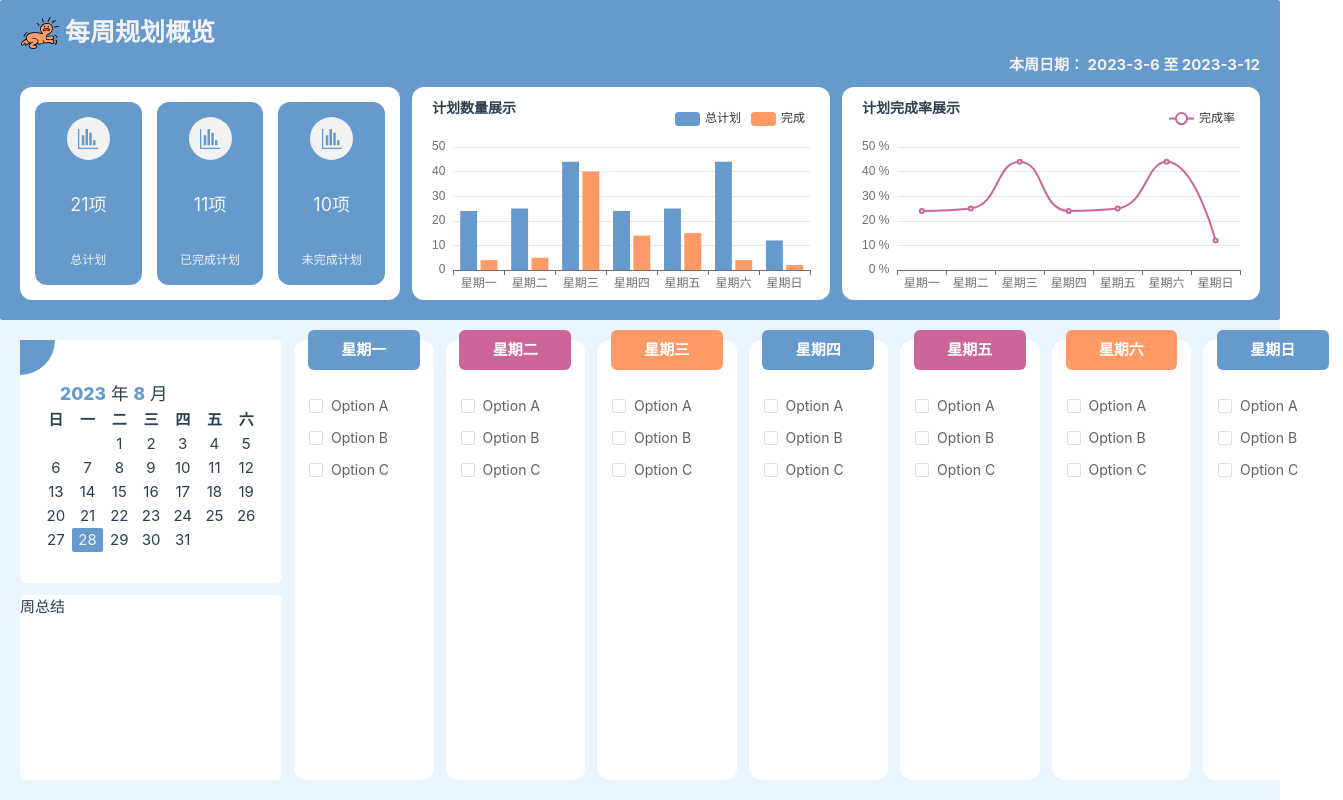
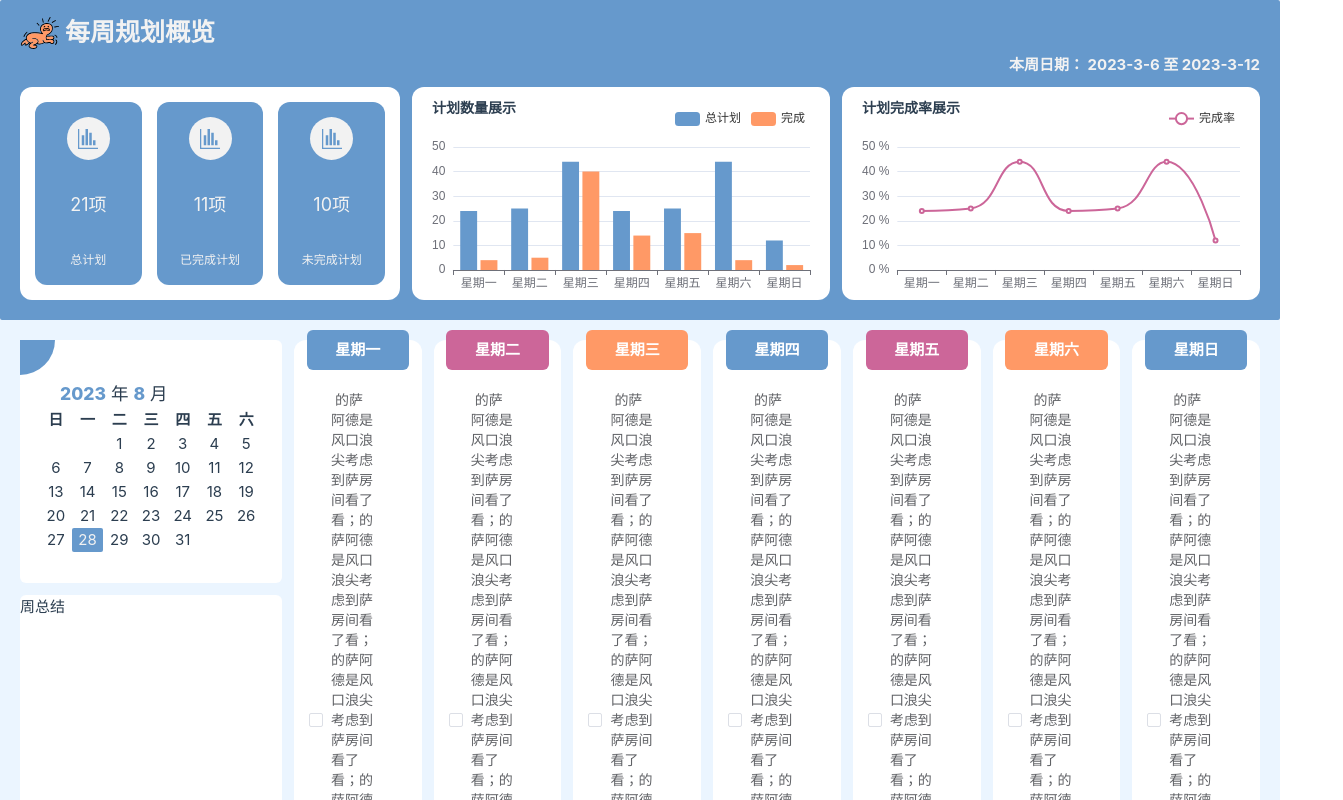
Before and after one commit to LuGuanzong/selection_web, a Vue app: page /plan in a window 1280 px wide. Shown: the top 800 px of the page, 1343 px wide, since content can reach past the window. Built offline with nearby package versions, Linux system fonts and the light colour scheme.

Commit message:
完成checkbox样式

```diff
--- a/index.html
+++ b/index.html
@@ -4,7 +4,7 @@
     <meta charset="UTF-8">
     <link rel="icon" href="/favicon.ico">
     <meta name="viewport" content="width=device-width, initial-scale=1.0">
-    <title>上帝不公，老子硬冲~</title>
+    <title>繁花落尽三千</title>
   </head>
   <body>
     <div id="app"></div>
--- a/src/views/plan/detail/day.vue
+++ b/src/views/plan/detail/day.vue
@@ -31,9 +31,13 @@ const changeCheck = (val: string[]) => {
   <div class="day-content">
     <div :style="{'background': color}" class="day-name">{{ label }}</div>
     <el-checkbox-group v-model="myChangeCheck" @change="changeCheck">
-      <el-checkbox label="Option A" />
-      <el-checkbox label="Option B" />
-      <el-checkbox label="Option C" />
+        <div class="checkboxes">
+            <el-checkbox label="Option A你好吗你好吗你好吗">
+              的萨阿德是风口浪尖考虑到萨房间看了看；的萨阿德是风口浪尖考虑到萨房间看了看；的萨阿德是风口浪尖考虑到萨房间看了看；的萨阿德是风口浪尖考虑到萨房间看了看；的萨阿德是风口浪尖考虑到萨房间看了看；
+            </el-checkbox>
+            <el-checkbox label="Option B" />
+            <el-checkbox label="Option C" />
+        </div>
     </el-checkbox-group>
   </div>
 </template>
@@ -60,4 +64,18 @@ const changeCheck = (val: string[]) => {
     font-weight: bold;
   }
 }
+.checkboxes {
+  display: flex;
+  flex-direction: column;
+  gap: 20px;
+}
+
+:deep .el-checkbox {
+  white-space: pre-wrap;
+  height: auto;
+}
+
+:deep .el-checkbox__label {
+  line-height: 20px;
+}
 </style>
--- a/src/views/plan/detail/index.vue
+++ b/src/views/plan/detail/index.vue
@@ -51,13 +51,13 @@ const dayCheckList = ref([])
   padding: 20px;
   display: flex;
   gap: 12px;
+  width: 100%;
 }
 
 .date-and-conclusion {
   display: flex;
   flex-direction: column;
   gap: 12px;
-}
 
   .date {
     width: 262px;
@@ -79,19 +79,12 @@ const dayCheckList = ref([])
       transform: rotate(180deg)
     }
   }
+}
 
 .days {
   display: flex;
   justify-content: space-between;
   flex-grow: 1;
   gap: 12px;
-
-  .day {
-    height: 100%;
-    background: #fff;
-    flex: 1 1 auto;
-    border-radius: 12px;
-    position: relative
-  }
 }
 </style>
```
Lines whose indentation alone changed are shown as unchanged.
